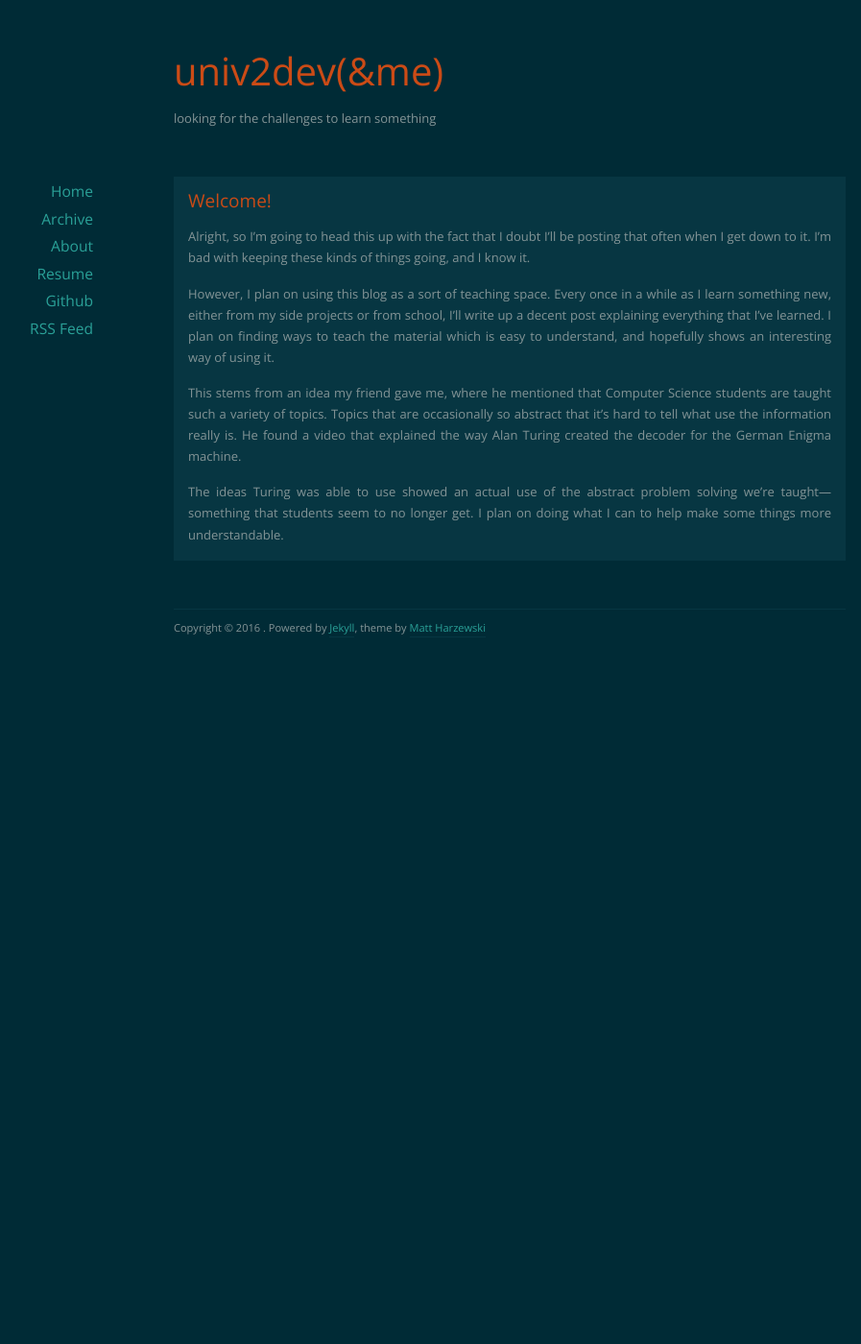
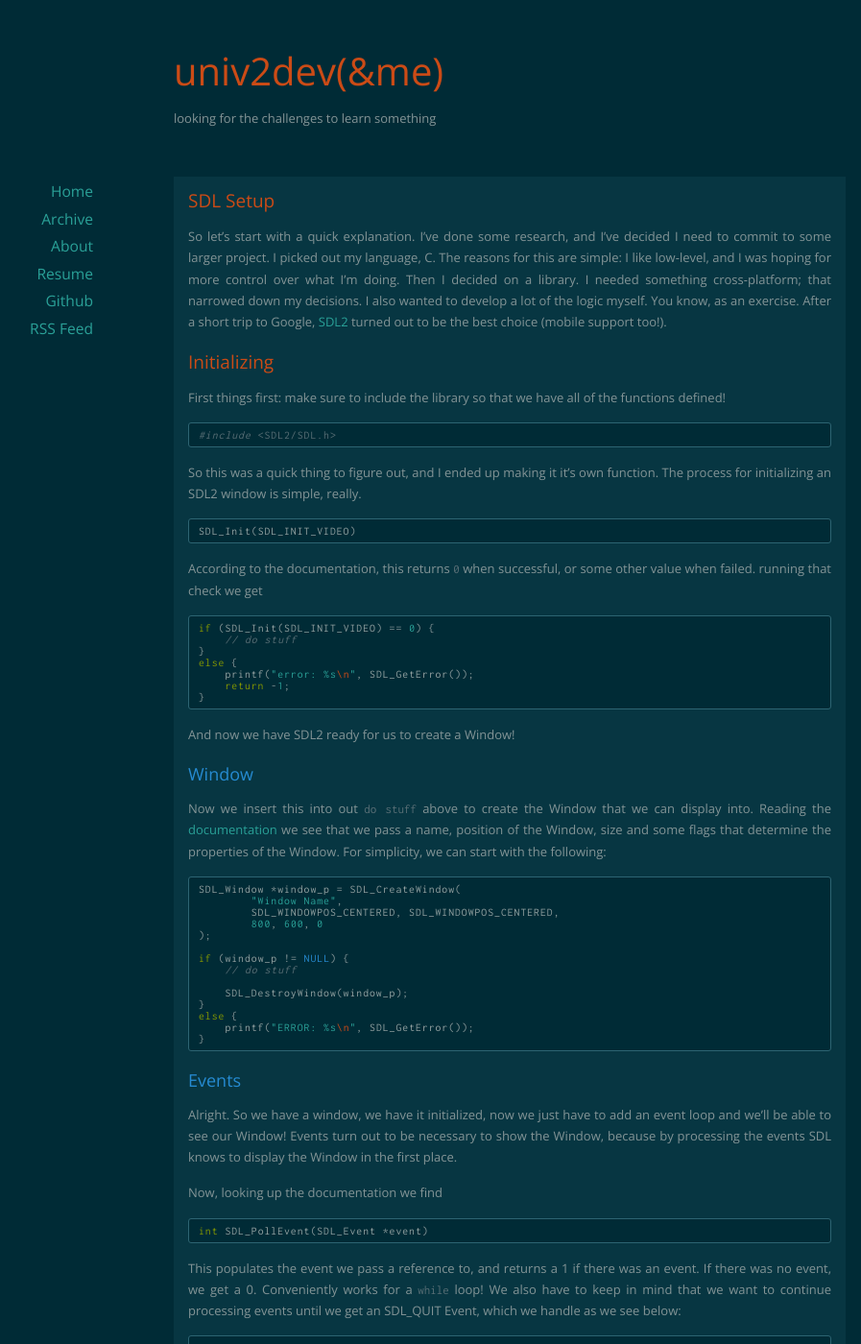
Before and after one commit to dkarwowski/dkarwowski.github.io, a Jekyll site: the page built from index.html, in a window 1280 px wide and 1400 px high. Shown: the whole window at 96% size, without its empty margins (109-1006 px from the left). Built offline with Jekyll 4.4.1, drawn with Linux system fonts in a browser that asks for light colours; nearby versions of some CDN libraries; the list of posts is cut into pages by our own code; some of the changed text lies outside the part shown.

Commit message:
new post

```diff
--- a/_drafts/sdl-setup.md
+++ b/_posts/2016-01-02-sdl-setup.md
@@ -46,11 +42,15 @@ else {
 }
 {% endhighlight %}
 
+And now we have SDL2 ready for us to create a Window!
+
 ## Window
 
-Now we have to get that pesky window up and on our screen. Replacing our `do
-stuff`, we add the following to grab a window from SDL; making sure to destroy
-the window after we use it.
+Now we insert this into out `do stuff` above to create the Window that we can
+display into. Reading the [documentation](http://www.libsdl.org/SDL_CreateWindow)
+we see that we pass a name, position of the Window, size and some flags that
+determine the properties of the Window. For simplicity, we can start with the
+following:
 
 {% highlight c %}
 SDL_Window *window_p = SDL_CreateWindow(
@@ -149,3 +149,10 @@ else {
     return -1;
 }
 {% endhighlight %}
+
+# To Sum Up
+
+So after getting this all together, we have a window that we can draw too. Up
+next I'll go over my adventures in drawing to the screen, some keyboard
+handling, and whatever else I compile from my more recent commits to the
+project I'm working on.
```
Also changed, not shown: other parts of _posts/2016-01-02-sdl-setup.md (+0 -4 lines).
